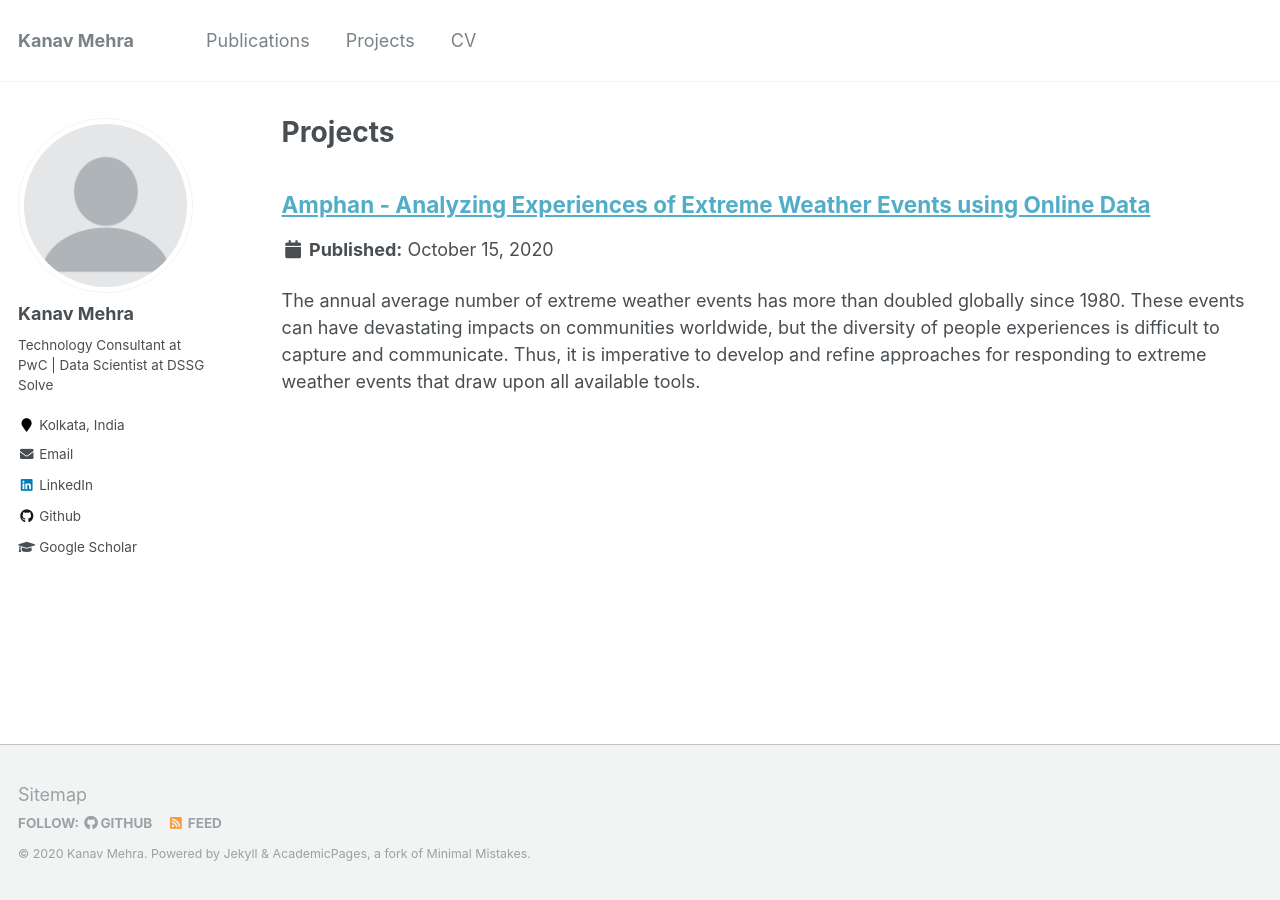
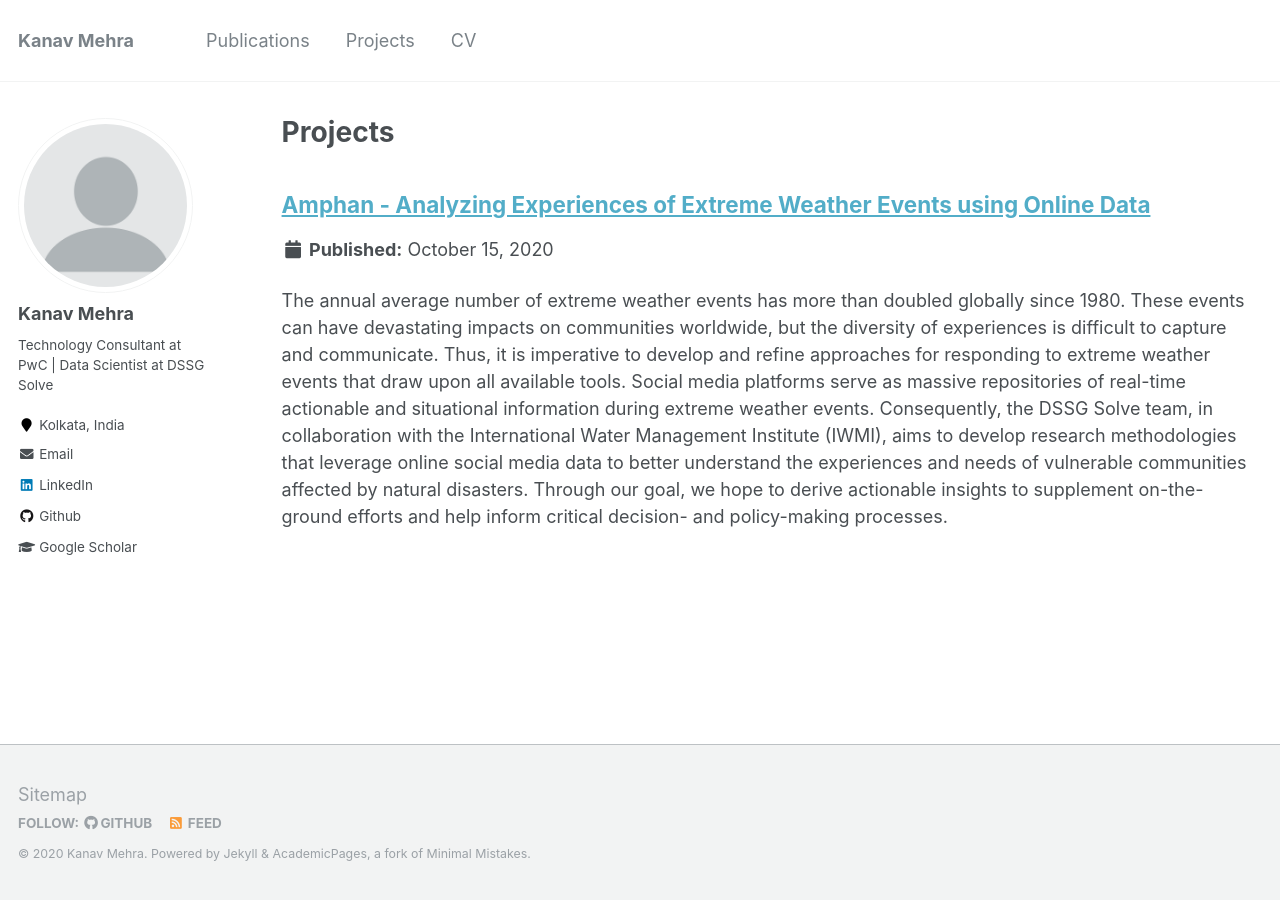
Before and after one commit to kanav-mehra/kanav-mehra.github.io, a Jekyll site: the page built from _pages/projects.md, in a window 1280 px wide. Built offline with Jekyll 4.4.1, drawn with Linux system fonts in a browser that asks for light colours.

```diff
--- a/_projects/Amphan.md
+++ b/_projects/Amphan.md
@@ -1,7 +1,7 @@
 ---
 title: 'Amphan - Analyzing Experiences of Extreme Weather Events using Online Data'
 collection: projects
-excerpt: 'The annual average number of extreme weather events has more than doubled globally since 1980. These events can have devastating impacts on communities worldwide, but the diversity of people experiences is difficult to capture and communicate. Thus, it is imperative to develop and refine approaches for responding to extreme weather events that draw upon all available tools.'
+excerpt: 'The annual average number of extreme weather events has more than doubled globally since 1980. These events can have devastating impacts on communities worldwide, but the diversity of experiences is difficult to capture and communicate. Thus, it is imperative to develop and refine approaches for responding to extreme weather events that draw upon all available tools. Social media platforms serve as massive repositories of real-time actionable and situational information during extreme weather events. Consequently, the DSSG Solve team, in collaboration with the International Water Management Institute (IWMI), aims to develop research methodologies that leverage online social media data to better understand the experiences and needs of vulnerable communities affected by natural disasters. Through our goal, we hope to derive actionable insights to supplement on-the-ground efforts and help inform critical decision- and policy-making processes.'
 date: 2020-10-15
 permalink: /projects/Amphan
 ---
```
